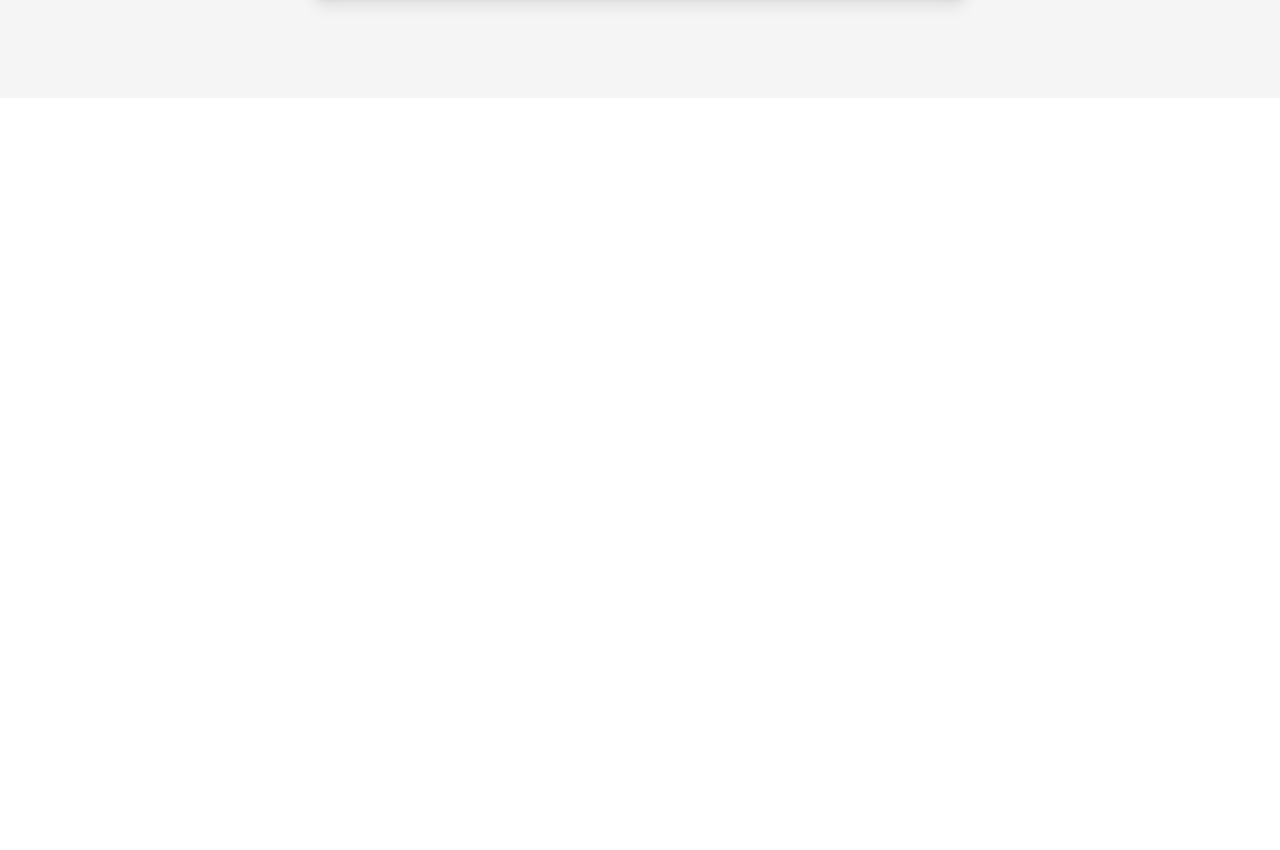
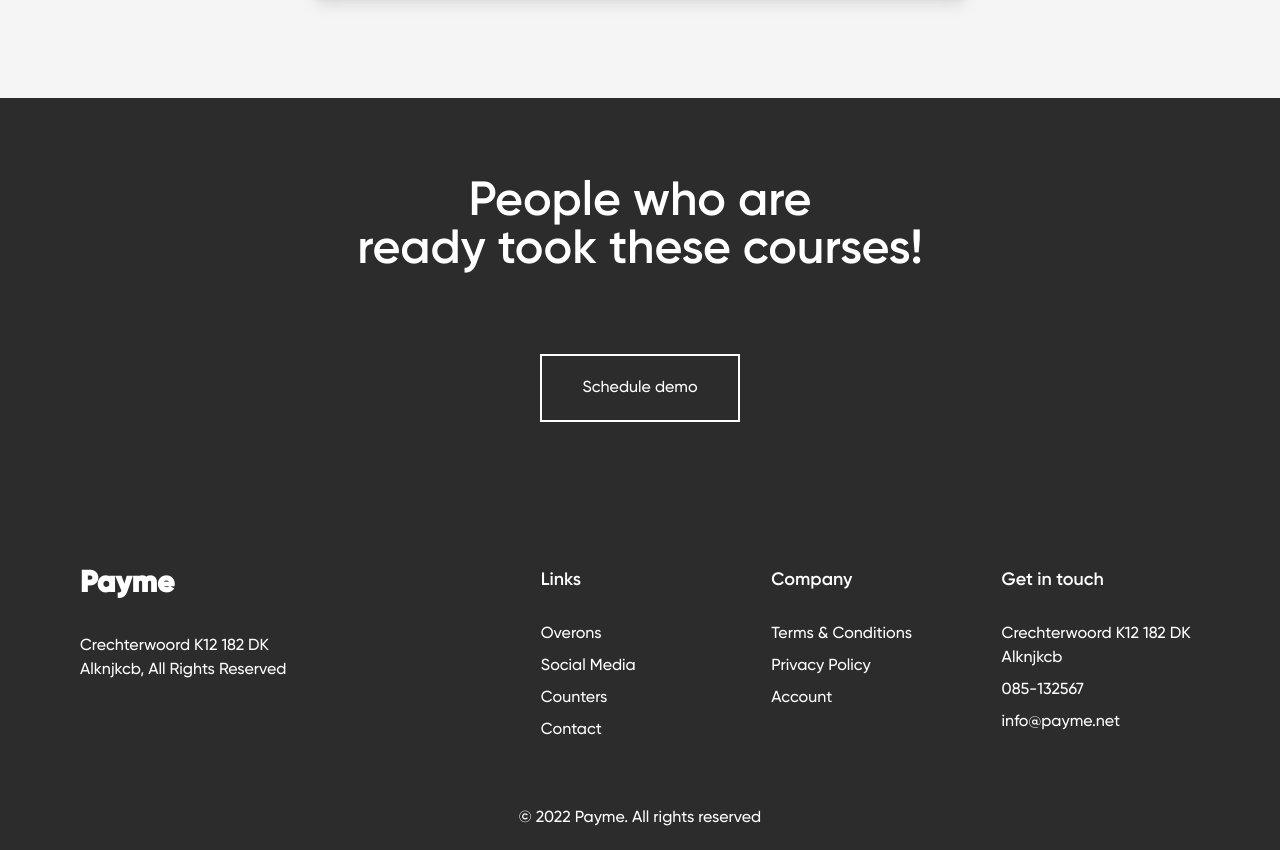
Before and after one commit to TheMordhon1/freelance-web, a Next.js app: page / in a window 1280 px wide. Shown: the part 5986-6836 px from the top of the page. Before the commit the page ends 6084 px from the top, so only its background shows below. Built offline with nearby package versions, Linux system fonts and the light colour scheme.

Commit message:
footer section

```diff
--- /dev/null
+++ b/components/Footer.jsx
@@ -0,0 +1,22 @@
+import Container from "./Container";
+import FooterMenu from "./FooterMenu";
+
+export default function Footer() {
+  return (
+    <div className="bg-bg_black pt-16 lg:pt-20 pb-5 text-white">
+      <Container>
+        <h2 className="gill-semibold text-center text-3xl md:text-4xl lg:text-5xl leading-normal">
+          {" "}
+          People who are <br /> ready took these courses!
+        </h2>
+        <button className="border-2 border-white px-10 py-5 gill-medium flex mt-16 md:mt-20 transition-all hover:bg-white hover:text-black  mx-auto">
+          Schedule demo
+        </button>
+        <FooterMenu />
+        <p className="text-center mt-16 gill-medium">
+          © {new Date().getFullYear()} Payme. All rights reserved
+        </p>
+      </Container>
+    </div>
+  );
+}
--- /dev/null
+++ b/components/FooterMenu.jsx
@@ -0,0 +1,57 @@
+import Link from "next/link";
+
+export default function FooterMenu(params) {
+  const footermenu = [
+    {
+      name: "Links",
+      menus: [
+        { menu: "Overons", href: "#" },
+        { menu: "Social Media", href: "#" },
+        { menu: "Counters", href: "#" },
+        { menu: "Contact", href: "#" },
+      ],
+    },
+    {
+      name: "Company",
+      menus: [
+        { menu: "Terms & Conditions", href: "#" },
+        { menu: "Privacy Policy", href: "#" },
+        { menu: "Account", href: "#" },
+      ],
+    },
+    {
+      name: "Get in touch",
+      menus: [
+        { menu: "Crechterwoord K12 182 DK Alknjkcb", href: "#" },
+        { menu: "085-132567", href: "#" },
+        { menu: "info@payme.net", href: "#" },
+      ],
+    },
+  ];
+  return (
+    <div className="grid grid-cols-2 md:grid-cols-5 mt-16 md:mt-20 lg:mt-36 gap-8">
+      <div className="flex flex-col gap-8 col-span-1 md:col-span-2">
+        <h1 className="gill-extrabold cursor-pointer font-bold text-2xl  md:text-3xl ">
+          Payme
+        </h1>
+        <p className="w-1/2 gill-medium text-xs md:text-base">
+          Crechterwoord K12 182 DK Alknjkcb, All Rights Reserved
+        </p>
+      </div>
+      {footermenu.map((item, index) => (
+        <div className="flex flex-col col-span-1" key={index}>
+          <h4 className="gill-bold text-lg">{item.name}</h4>
+          <ul className="mt-2 md:mt-5">
+            {item.menus.map((menu, index) => (
+              <Link key={index} href={menu.href}>
+                <li className="mt-2 gill-medium hover:underline hover:decoration-blue cursor-pointer text-sm md:text-base">
+                  {menu.menu}
+                </li>
+              </Link>
+            ))}
+          </ul>
+        </div>
+      ))}
+    </div>
+  );
+}
--- a/pages/index.jsx
+++ b/pages/index.jsx
@@ -2,6 +2,7 @@ import Head from "next/head";
 import Courtesy from "../components/Courtesy";
 import Faq from "../components/Faq";
 import Features from "../components/Features";
+import Footer from "../components/Footer";
 import Hero from "../components/Hero";
 import Layout from "../components/Layout";
 import Pricing from "../components/Pricing";
@@ -23,6 +24,7 @@ export default function Home() {
       <Testimonials />
       <Pricing />
       <Faq />
+      <Footer />
     </Layout>
   );
 }
```
